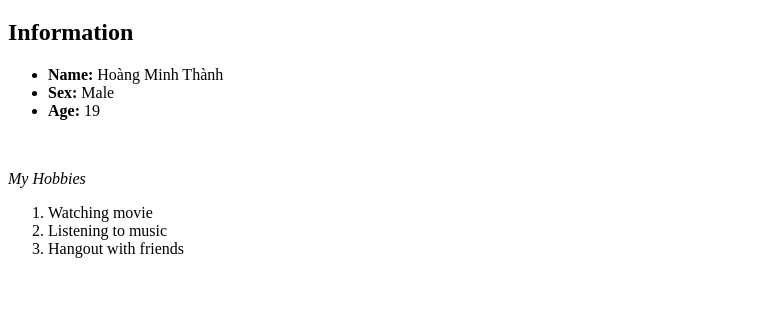
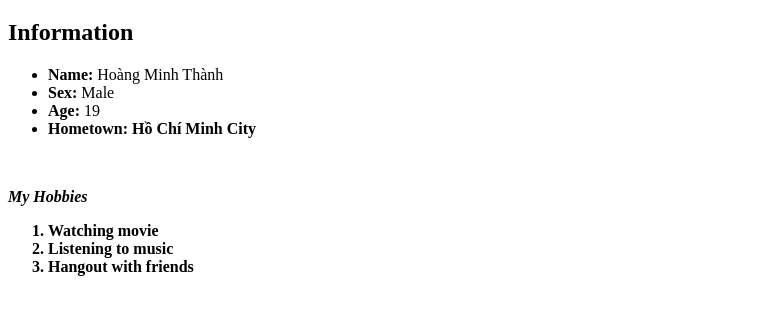
Before and after one commit to minhthanh017/bill, a plain HTML site: page index.html in a window 1280 px wide. Shown: the part 61-376 px from the top of the page, without its empty margins (0-780 px from the left). Drawn offline with Linux system fonts and the light colour scheme.

Commit message:
Update index.html

```diff
--- a/index.html
+++ b/index.html
@@ -14,6 +14,7 @@
         <li><strong>Name:</strong> Hoàng Minh Thành</li>
         <li><strong>Sex:</strong> Male</li>
         <li><strong>Age:</strong> 19</li>
+        <li><strong>Hometown:<strong> Hồ Chí Minh City</li>
     </ul>
     <img
         scr="https://scontent.fsgn5-9.fna.fbcdn.net/v/t1.6435-9/83693423_2419033108313417_4305126517152677888_n.jpg?_nc_cat=105&ccb=1-5&_nc_sid=174925&_nc_ohc=R0A7q93KWdoAX9VqnW0&_nc_ht=scontent.fsgn5-9.fna&oh=0d46caa65720386424c39ea84188964c&oe=61C2005B">
```
